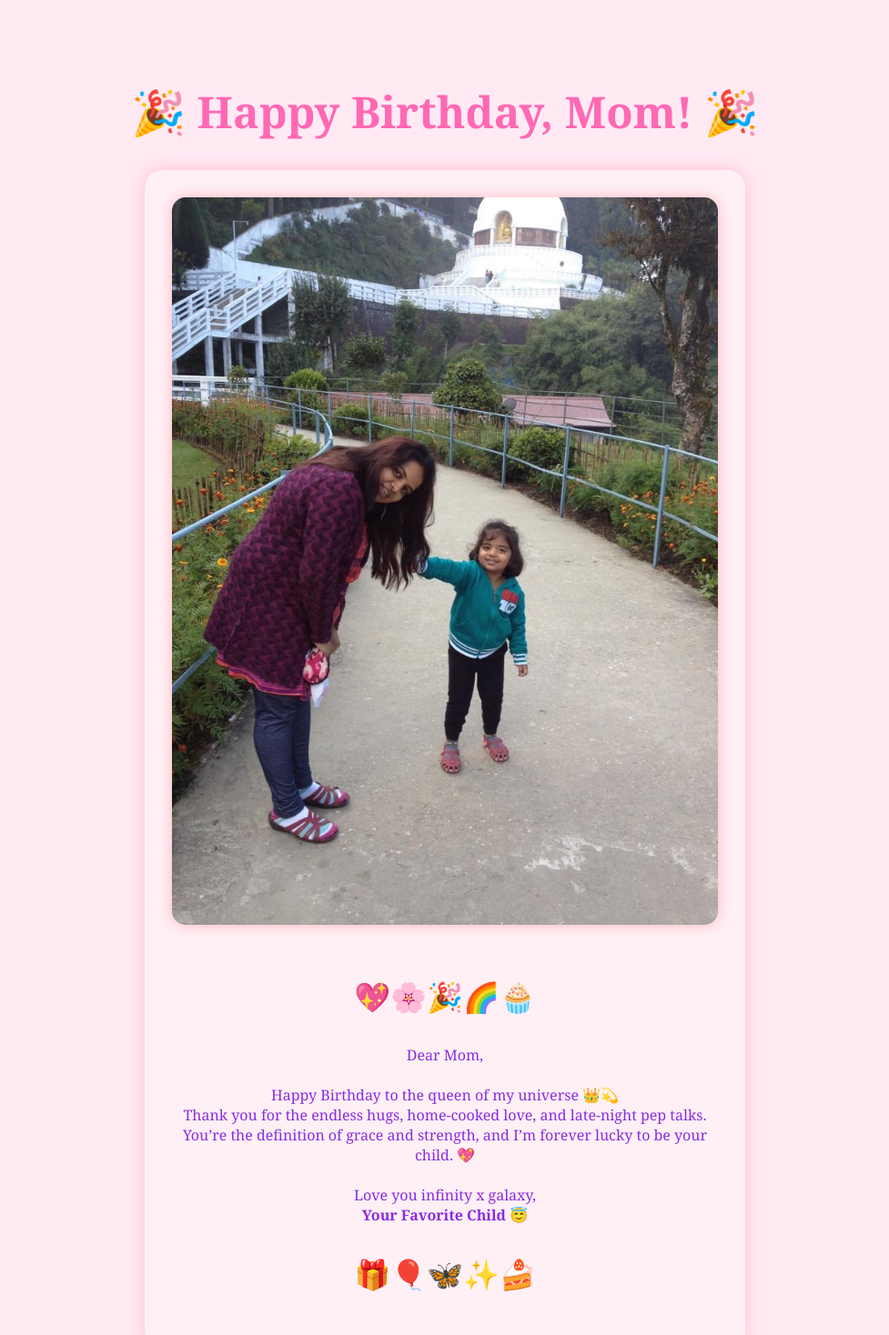
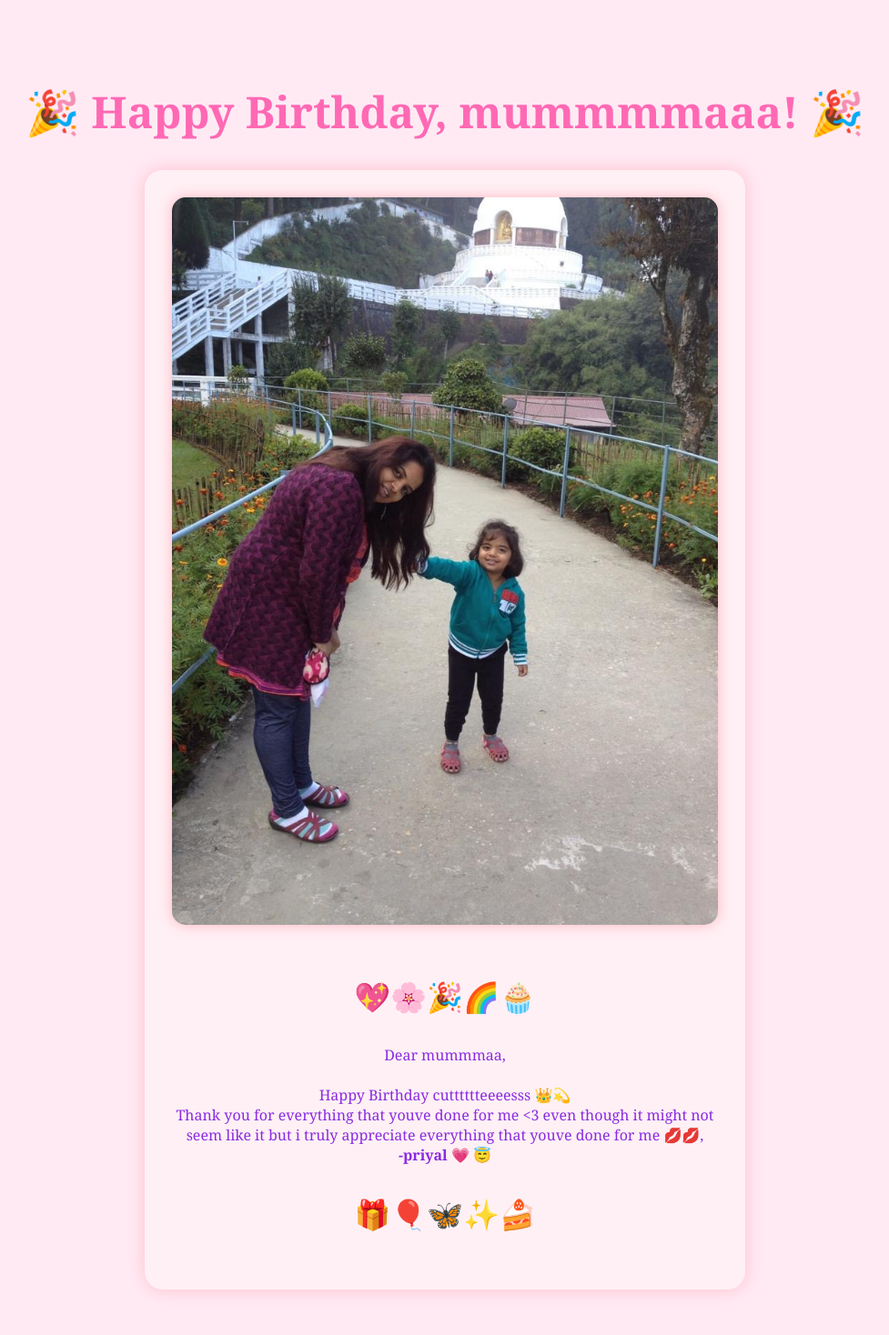
Before and after one commit to priyalspythondiaries/Birthday-card-for-mom, a plain HTML site: page index.html in a window 1280 px wide. Shown: the top 1468 px of the page at 91% size, without its empty margins (151-1128 px from the left). Drawn offline with Linux system fonts and the light colour scheme.

Commit message:
Update index.html

```diff
--- a/index.html
+++ b/index.html
@@ -34,16 +34,16 @@
     </style>
 </head>
 <body>
-    <h1>🎉 Happy Birthday, Mom! 🎉</h1>
+    <h1>🎉 Happy Birthday, mummmmaaa! 🎉</h1>
     <div class="card">
         <img src="IMG_0762.jpeg" alt="Happy Birthday!">
         <p class="emoji">💖🌸🎉🌈🧁</p>
-        <p>Dear Mom,<br><br>
-        Happy Birthday to the queen of my universe 👑💫<br>
-        Thank you for the endless hugs, home-cooked love, and late-night pep talks.<br>
-        You’re the definition of grace and strength, and I’m forever lucky to be your child. 💖<br><br>
-        Love you infinity x galaxy,<br>
-        <b>Your Favorite Child 😇</b></p>
+        <p>Dear mummmaa,<br><br>
+        Happy Birthday cutttttteeeesss 👑💫<br>
+        Thank you for everything that youve done for me <3
+            even though it might not seem like it but i truly appreciate everything
+            that youve done for me 💋💋,<br>
+        <b>-priyal 💗 😇</b></p>
         <p class="emoji">🎁🎈🦋✨🍰</p>
     </div>
 </body>
```
